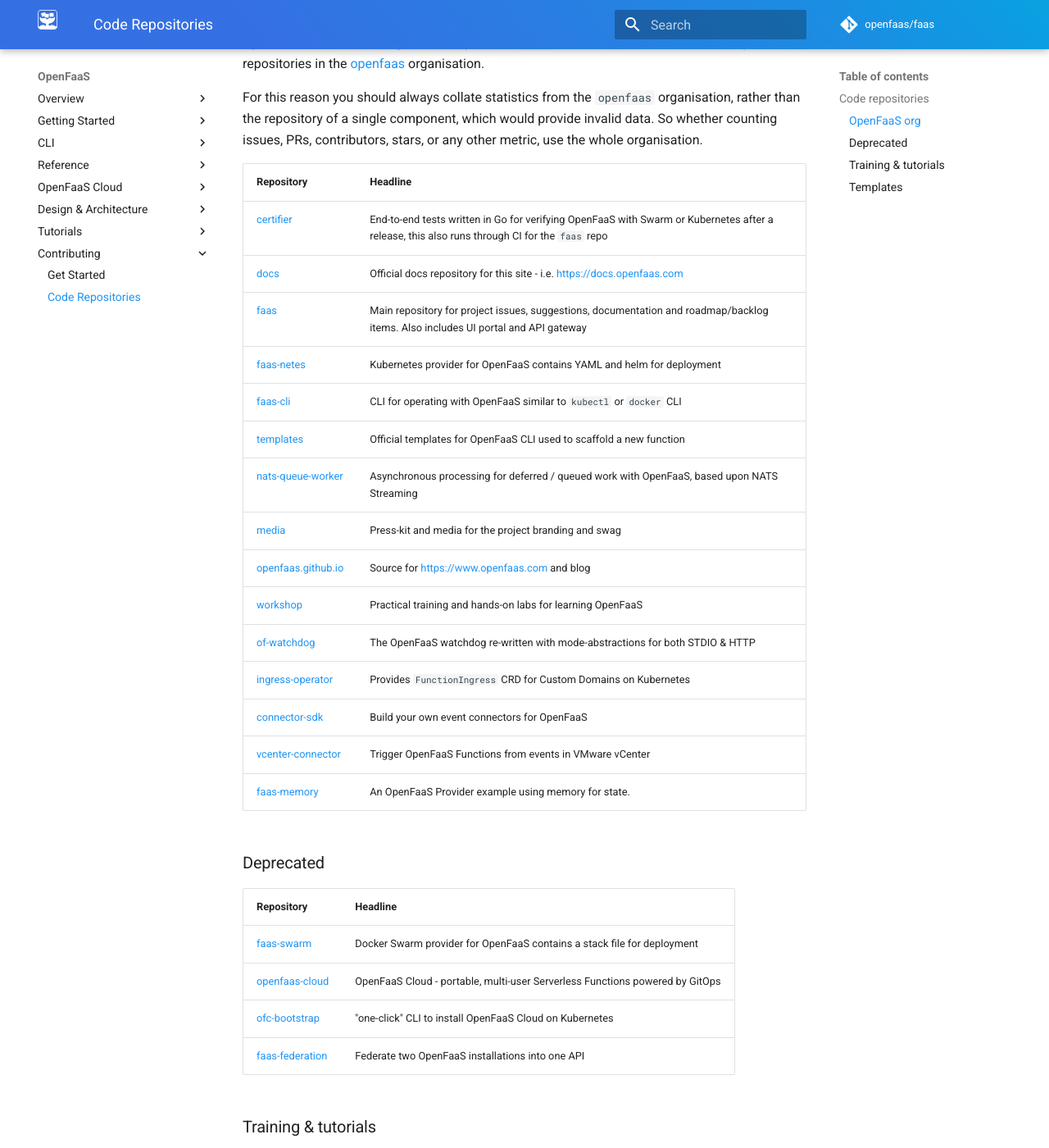
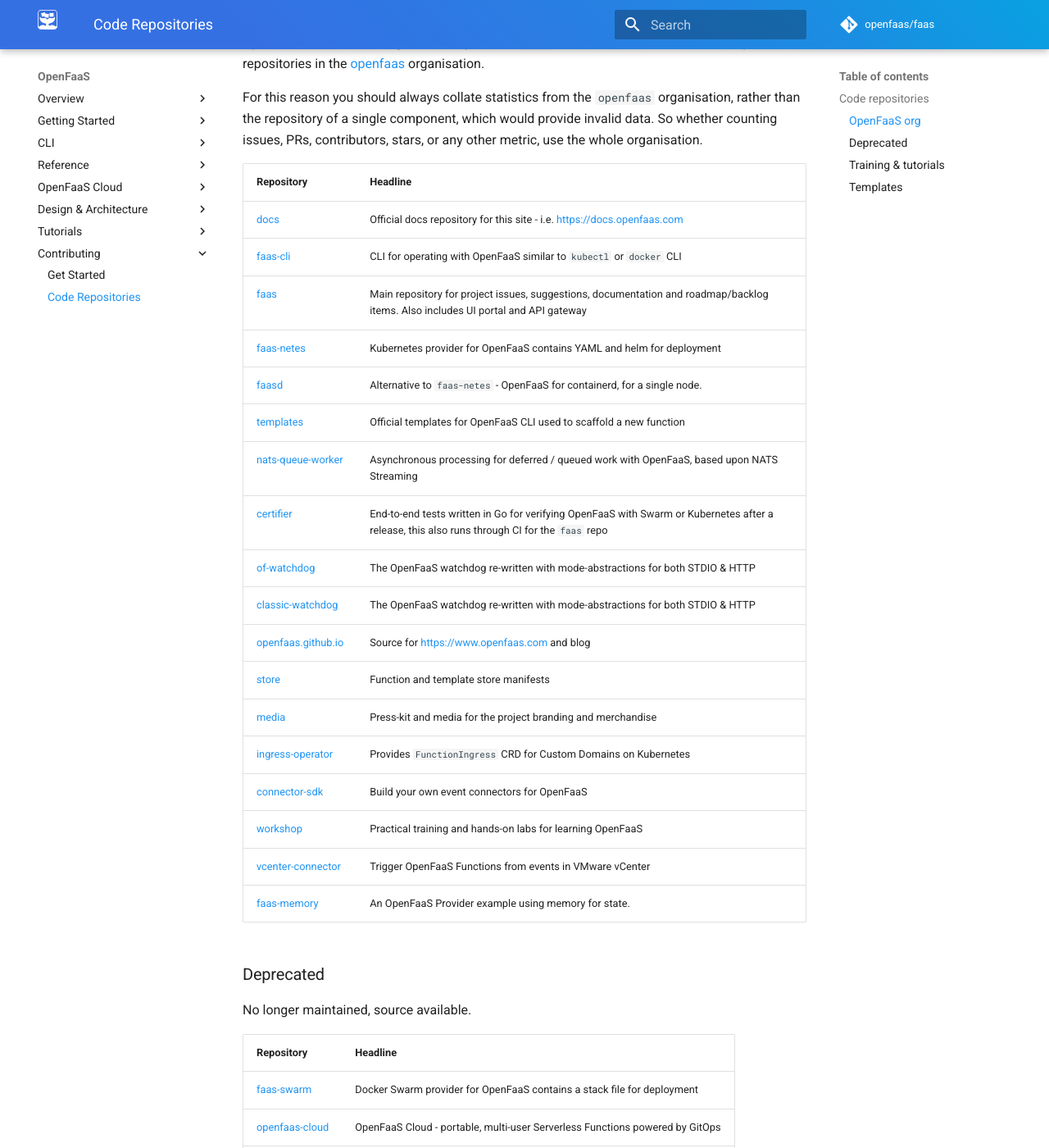
Before and after one commit to openfaas/docs, an MkDocs documentation site: the page built from docs/contributing/code-repositories.md, in a window 1280 px wide and 1400 px high, scrolled down 307 px. Shown: the whole window at 82% size. Built offline with MkDocs 1.6.1 and Material for MkDocs 9.7.7, drawn with Linux system fonts in a browser that asks for light colours; comment, search, counter and statistics services are not loaded.

Commit message:
Update list of repos for project
Signed-off-by: Alex Ellis (OpenFaaS Ltd) <alexellis2@gmail.com>

```diff
--- a/docs/contributing/code-repositories.md
+++ b/docs/contributing/code-repositories.md
@@ -10,23 +10,28 @@ For this reason you should always collate statistics from the `openfaas` organis
 
 | Repository        | Headline                         |
 |:------------------|:---------------------------------|
-| [certifier](https://github.com/openfaas/certifier)         | End-to-end tests written in Go for verifying OpenFaaS with Swarm or Kubernetes after a release, this also runs through CI for the `faas` repo |
 | [docs](https://github.com/openfaas/docs)              | Official docs repository for this site - i.e. https://docs.openfaas.com             |
+| [faas-cli](https://github.com/openfaas/faas-cli)          | CLI for operating with OpenFaaS similar to `kubectl` or `docker` CLI    |
 | [faas](https://github.com/openfaas/faas)              | Main repository for project issues, suggestions, documentation and roadmap/backlog items. Also includes UI portal and API gateway |
 | [faas-netes](https://github.com/openfaas/faas-netes)        | Kubernetes provider for OpenFaaS contains YAML and helm for deployment |
-| [faas-cli](https://github.com/openfaas/faas-cli)          | CLI for operating with OpenFaaS similar to `kubectl` or `docker` CLI    |
+| [faasd](https://github.com/openfaas/faasd)              | Alternative to `faas-netes` - OpenFaaS for containerd, for a single node. |
 | [templates](https://github.com/openfaas/templates)         | Official templates for OpenFaaS CLI used to scaffold a new function |
 | [nats-queue-worker](https://github.com/openfaas/nats-queue-worker) | Asynchronous processing for deferred / queued work with OpenFaaS, based upon NATS Streaming |
-| [media](https://github.com/openfaas/media)             | Press-kit and media for the project branding and swag             |
+| [certifier](https://github.com/openfaas/certifier)         | End-to-end tests written in Go for verifying OpenFaaS with Swarm or Kubernetes after a release, this also runs through CI for the `faas` repo |
+| [of-watchdog](https://github.com/openfaas/of-watchdog)              | The OpenFaaS watchdog re-written with mode-abstractions for both STDIO & HTTP |
+| [classic-watchdog](https://github.com/openfaas/of-watchdog)              | The OpenFaaS watchdog re-written with mode-abstractions for both STDIO & HTTP |
 | [openfaas.github.io](https://github.com/openfaas/openfaas.github.io)               | Source for https://www.openfaas.com and blog |
-| [workshop](https://github.com/openfaas/workshop)             | Practical training and hands-on labs for learning OpenFaaS |
-| [of-watchdog](https://github.com/openfaas/of-watchdog)              | The OpenFaaS watchdog re-written with mode-abstractions for both STDIO & HTTP |
+| [store](https://github.com/openfaas/store)             | Function and template store manifests |
+| [media](https://github.com/openfaas/media)             | Press-kit and media for the project branding and merchandise             |
 | [ingress-operator](https://github.com/openfaas/ingress-operator/) | Provides `FunctionIngress` CRD for Custom Domains on Kubernetes |
 | [connector-sdk](https://github.com/openfaas/connector-sdk)         | Build your own event connectors for OpenFaaS |
+| [workshop](https://github.com/openfaas/workshop)             | Practical training and hands-on labs for learning OpenFaaS |
 | [vcenter-connector](https://github.com/openfaas-incubator/vcenter-connector) | Trigger OpenFaaS Functions from events in VMware vCenter |
 | [faas-memory](https://github.com/openfaas-incubator/faas-memory) | An OpenFaaS Provider example using memory for state. |
 
 ### Deprecated
+
+No longer maintained, source available.
 
 | Repository        | Headline                         |
 |:------------------|:---------------------------------|
@@ -34,7 +39,6 @@ For this reason you should always collate statistics from the `openfaas` organis
 | [openfaas-cloud](https://github.com/openfaas/openfaas-cloud)        | OpenFaaS Cloud - portable, multi-user Serverless Functions powered by GitOps |
 | [ofc-bootstrap](https://github.com/openfaas/ofc-bootstrap) | "one-click" CLI to install OpenFaaS Cloud on Kubernetes |
 | [faas-federation](https://github.com/openfaas-incubator/faas-federation) | Federate two OpenFaaS installations into one API |
-
 
 ### Training & tutorials
 
@@ -49,9 +53,9 @@ For this reason you should always collate statistics from the `openfaas` organis
 | Repository        | Headline                         |
 |:------------------|:---------------------------------|
 | [templates](https://github.com/openfaas/templates)         | Official templates for OpenFaaS CLI used to scaffold a new function |
-| [golang-http-template](https://github.com/openfaas-incubator/golang-http-template) | Golang template providing additional control over the HTTP request and response.|
+| [golang-http-template](https://github.com/openfaas/golang-http-template) | Golang template providing additional control over the HTTP request and response.|
 | [powershell-http](https://github.com/openfaas-incubator/powershell-http-template) | PowerShell HTTP template |
 | [ruby-http](https://github.com/openfaas-incubator/ruby-http) | A Ruby HTTP template for OpenFaaS |
-| [python-flask-template](https://github.com/openfaas-incubator/python-flask-template) | OpenFaaS templates for Python 2.7/3.6 with Flask |
+| [python-flask-template](https://github.com/openfaas/python-flask-template) | OpenFaaS templates for Python 2.7/3.6 with Flask |
 | [python3-debian](https://github.com/openfaas-incubator/python3-debian) | Template for Python3 on Debian for data-science / compiled pip modules |
 | [perl-template](https://github.com/openfaas-incubator/perl-template) | Perl template for OpenFaaS |
```
